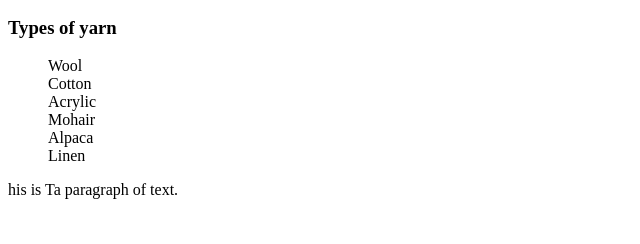
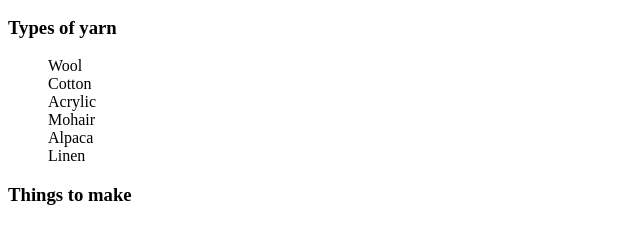
Before and after one commit to lk10416-hub/Layla-Khonji-7E, a plain HTML site: page index.html in a window 1280 px wide. Shown: the part 100-344 px from the top of the page, without its empty margins (0-640 px from the left). Drawn offline with Linux system fonts and the light colour scheme.

Commit message:
Update index.html

```diff
--- a/index.html
+++ b/index.html
@@ -17,6 +17,6 @@
     <il>Alpaca <br> </il>
     <il>Linen <br> </il>
     </ul>
-    <p>his is Ta paragraph of text.</p>
+    <h3>Things to make</h3>
 </body>
 </html>
```
